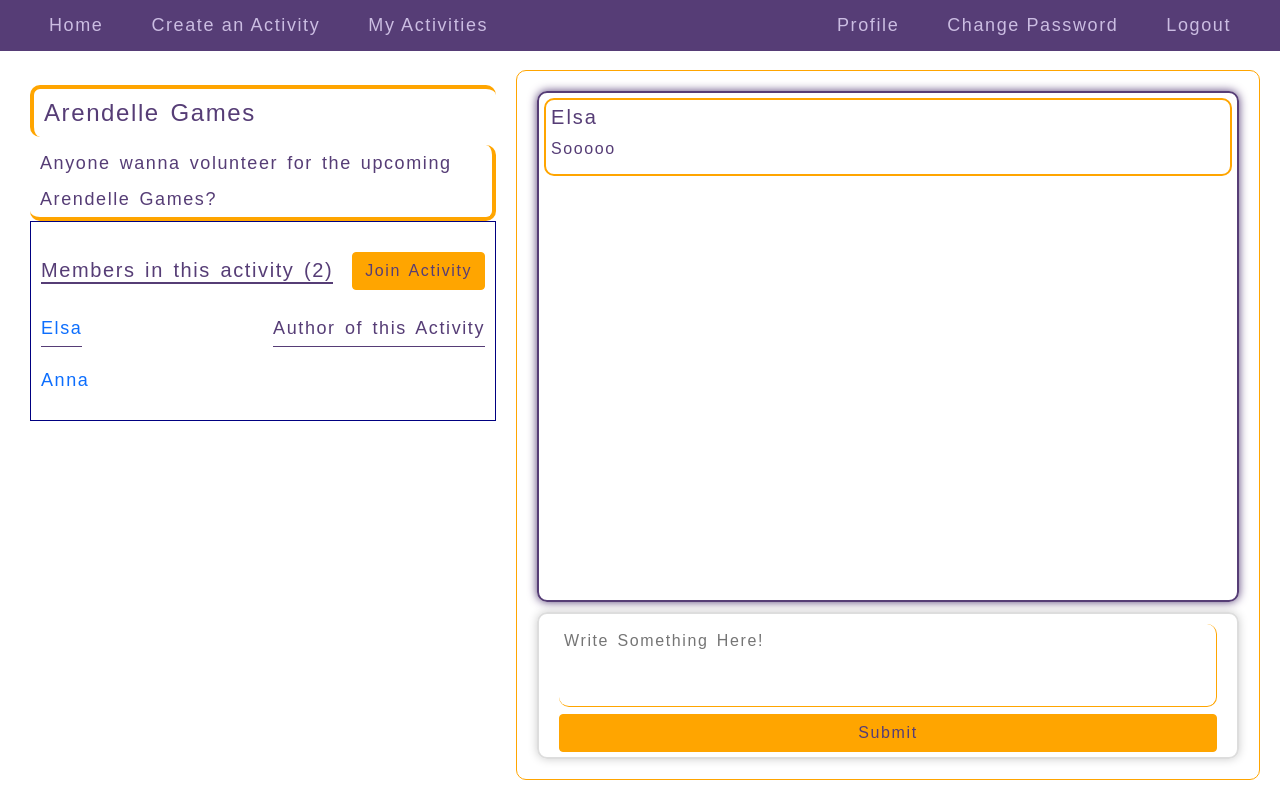
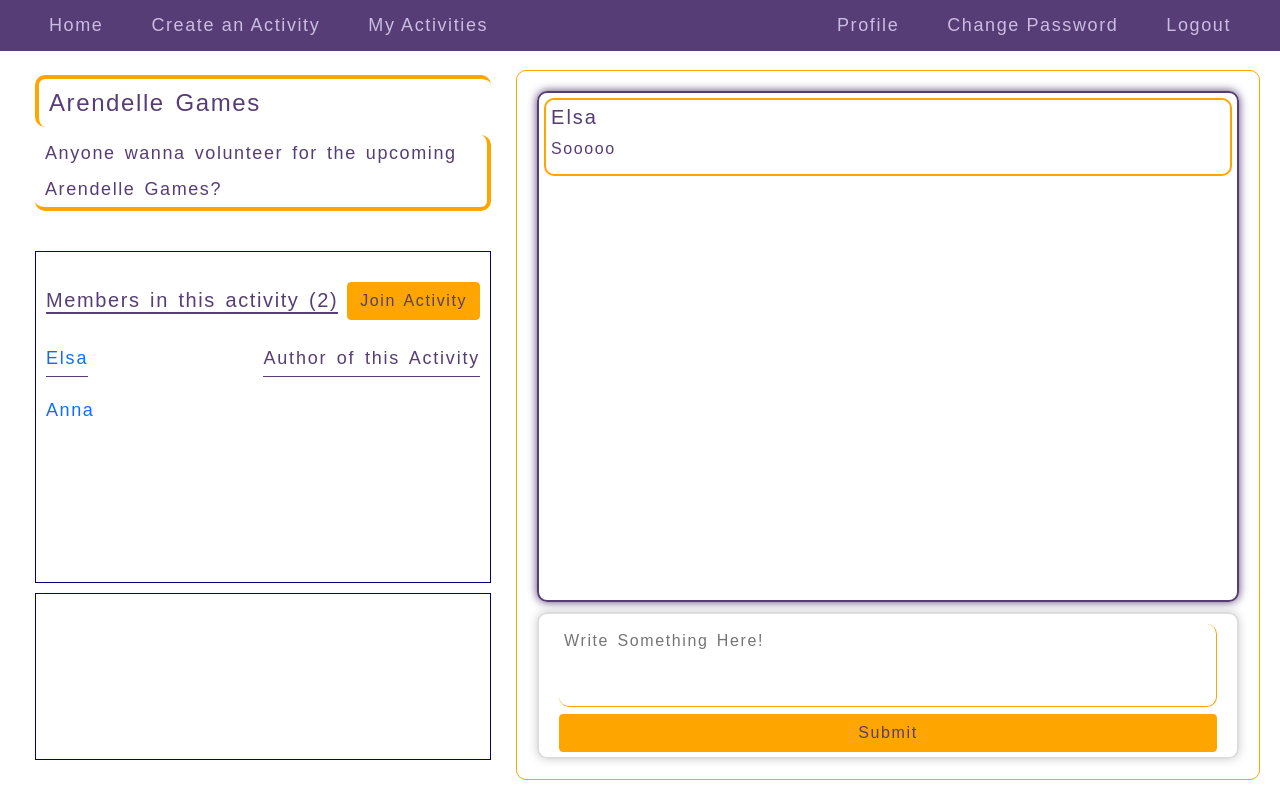
Before and after one commit to J-Varun-P/Campus-Connect, a Django app: page /activities/6 in a window 1280 px wide. Run offline with Django 3.2, Linux system fonts and the light colour scheme; a user stored in the database is signed in; data comes from the database, SQL or seed files in the repository; some libraries are stand-ins or nearby versions.

Commit message:
stilllll styling

```diff
--- a/meet/static/meet/styles.css
+++ b/meet/static/meet/styles.css
@@ -45,13 +45,15 @@ html, body{
 .left_half{
   border: none;
   font-size: 18px;
+  padding-top: 0;
 }
 
 .left_half p{
   margin: 0;
 }
 
-.left_half h4, .left_half > p{
+
+.left_half h4, .left_half_header  p{
   padding-left: 10px;
   border-left: 4px solid orange;
   border-top: 4px solid orange;
@@ -59,17 +61,22 @@ html, body{
   border-radius: 10px;
 }
 
-.left_half > p{
+.left_half_header  p{
   border: none;
   border-right: 4px solid orange;
   border-bottom: 4px solid orange;
 }
 
-.left_half_members{
-  height: 200px;
+.left_half_members, .left_half_banned_users{
+  flex-basis: 50%;
   padding: 10px;
   border: 1px solid navy;
   overflow-y: auto;
+  box-sizing: border-box;
+}
+
+.left_half_header, .left_half_banned_users{
+  flex-basis: 25%;
 }
 
 .left_half_members h5{
@@ -408,9 +415,7 @@ form{
 .activity_users_fc{
   display: flex;
   line-height: 2;
-  letter-spacin
-
-  g: 0.1em;
+  letter-spacing: 0.1em;
   word-spacing: 0.15em;
   margin: 10px 0;
 }
@@ -443,13 +448,13 @@ form{
   border-bottom: 2px solid #563d76;
 }
 
-.right_half{
+.right_half, .left_half{
   height: 100%;
   display: flex;
   flex-direction: column;
 }
 
-.right_half > *{
+.right_half > *, .left_half > *{
   margin: 5px;
 }
 
--- a/meet/templates/meet/activity.html
+++ b/meet/templates/meet/activity.html
@@ -6,8 +6,10 @@
 {% block body %}
 <div class="fc_display">
   <div class="left_half">
-    <h4>{{ activity.title }}</h4>
-    <p>{{ activity.description }}</p>
+    <div class="left_half_header">
+      <h4>{{ activity.title }}</h4>
+      <p>{{ activity.description }}</p>
+    </div>
     <div class="left_half_members">
       <div class="fc_activity">
         <h5>Members in this activity ({{ users_list|length }})</h5>
@@ -35,6 +37,9 @@
           </p>
         {% endif %}
       {% endfor %}
+    </div>
+    <div class="left_half_banned_users">
+
     </div>
   </div>
   <div class="right_half">
```
